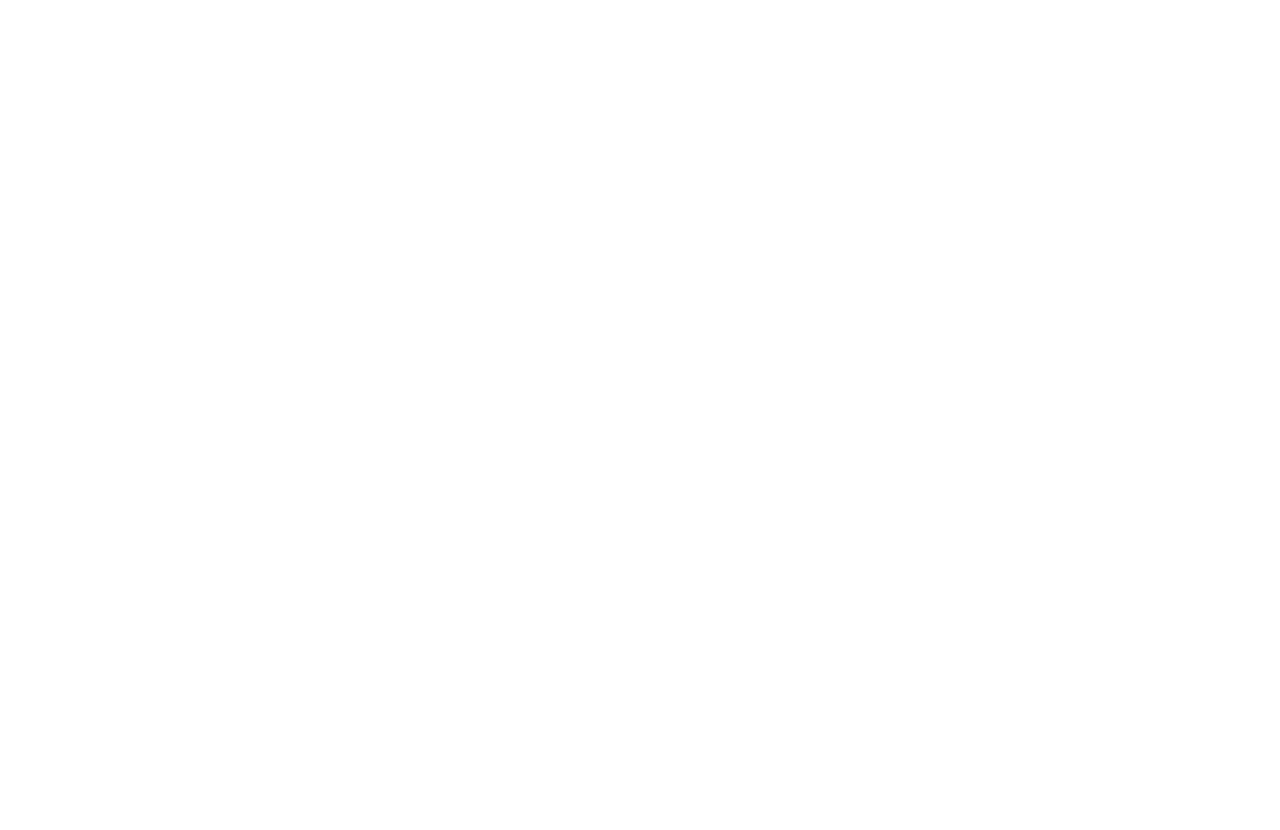
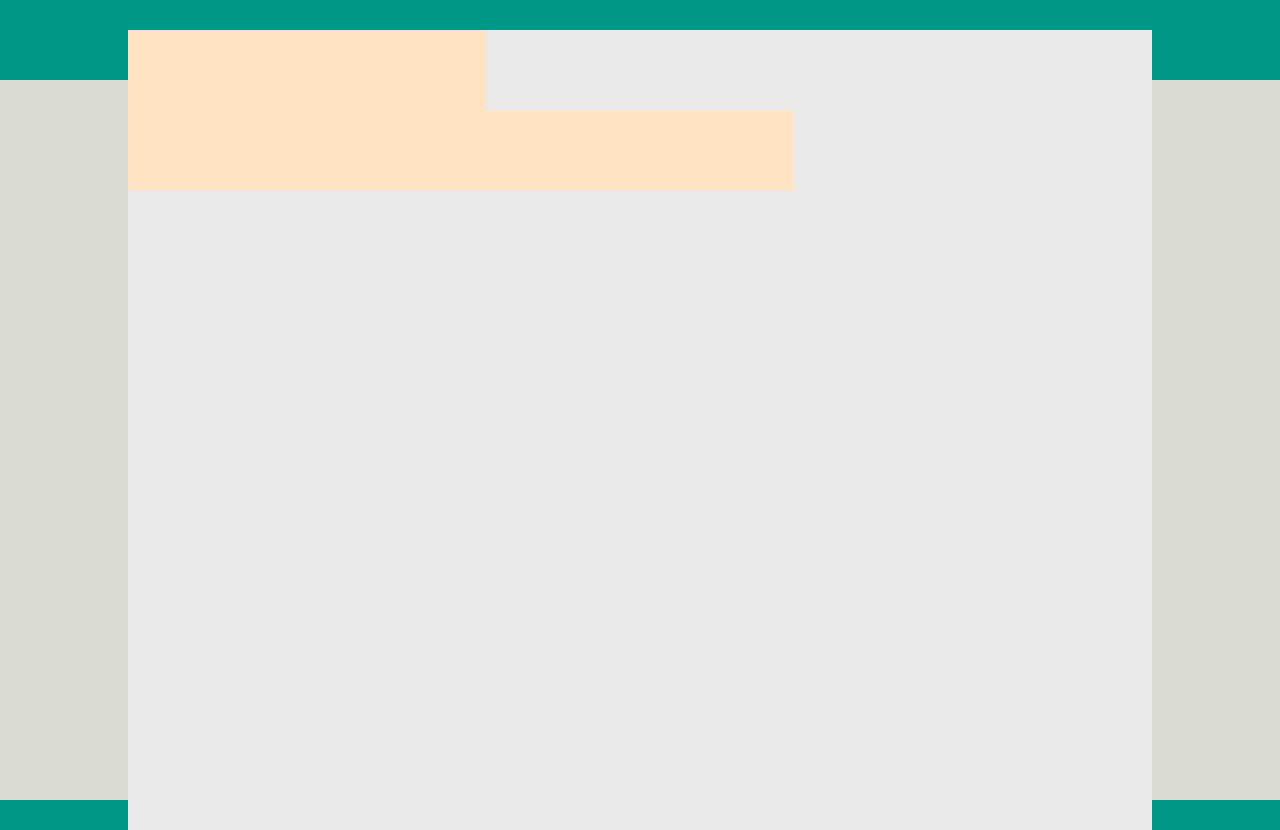
Before and after one commit to FedericoCattani/vue-boolzapp, a plain HTML site: page MILESTONE1/index.html in a window 1280 px wide. Before the commit the page ends 800 px from the top, so only its background shows below. Drawn offline with nearby package versions, Linux system fonts and the light colour scheme.

Commit message:
first structure HTML,CSS

```diff
--- a/MILESTONE1/css/style.css
+++ b/MILESTONE1/css/style.css
@@ -0,0 +1,39 @@
+*{
+  margin: 0;
+  padding: 0;
+  box-sizing: border-box;
+}
+
+body{
+  height: 100vh;
+  background: linear-gradient(180deg, #009688 10%, #DBDBD3 10%);
+}
+
+/*main-wrapper*/
+
+.main-wrapper{
+  display: flex;
+  justify-content: center;
+  align-items: center;
+}
+
+.container{
+  height: 800px;
+  width: 80%;
+  background-color:#EAEAEA;
+
+  margin-top: 30px;
+}
+
+.band-left{
+  height: 80px;
+  width: 35%;
+  background-color: bisque;
+
+}
+
+.band-right{
+  height: 80px;
+  width: 65%;
+  background-color: bisque;
+}
--- a/MILESTONE1/index.html
+++ b/MILESTONE1/index.html
@@ -13,5 +13,14 @@
 </head>
 <body>
 
+  <div class="main-wrapper">
+    <div class="container">
+      <div class="band-left"></div>
+      <div class="band-right"></div>
+    </div>
+  </div>
+
+
+  <script src="js/script.js"></script>
 </body>
 </html>
--- a/MILESTONE1/js/script.js
+++ b/MILESTONE1/js/script.js
@@ -0,0 +1 @@
+console.log('caricato');
```
